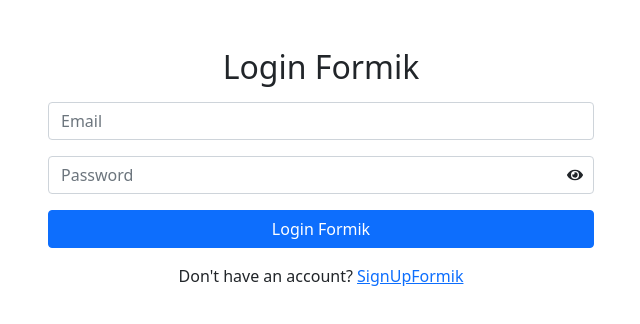
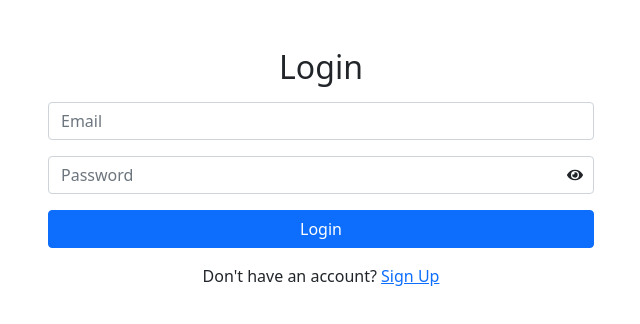
Before and after one commit to vivek-3293/login-signup-form, a React (Create React App) app: page / in a window 1280 px wide. Shown: the top 324 px of the page, without its empty margins (319-959 px from the left). Built offline with nearby package versions, Linux system fonts and the light colour scheme.

Commit message:
add loader , route changes

```diff
--- a/src/App.js
+++ b/src/App.js
@@ -3,6 +3,7 @@ import { BrowserRouter as Router, Routes, Route } from "react-router-dom";
 import Login from "./components/Login";
 import Signup from "./components/Signup";
 import "bootstrap/dist/css/bootstrap.min.css";
+import "../src/index.css";
 import Home from "./components/Home";
 import ProtectedRoute from "./components/ProtectedRoute";
 import { ToastContainer } from "react-toastify";
@@ -17,9 +18,9 @@ function App() {
       <AuthProvider>
         <div>
           <Routes>
-            {/* <Route path="/" element={<Login />} /> */}
-            <Route path="/" element={<LoginFormik />} />
-            {/* <Route path="/signup" element={<Signup />} /> */}
+            <Route path="/" element={<Login />} />
+            <Route path="/loginformik" element={<LoginFormik />} />
+            <Route path="/signup" element={<Signup />} />
             <Route path="/signupformik" element={<SignupFormik />} />
             <Route path="/home" element={ <ProtectedRoute>{" "}<Home />{" "}</ProtectedRoute>
               }
--- a/src/components/Home.js
+++ b/src/components/Home.js
@@ -20,7 +20,6 @@ const Home = () => {
       toast.success(response.data.message || "Logout Successful");
       logout();
     } catch (error) {
-      console.error("Logout Failed", error);
       toast.error(
         error.response?.data?.message || "Logout failed. Please try again."
       );
--- a/src/components/Login.js
+++ b/src/components/Login.js
@@ -1,6 +1,6 @@
 import React, { useState, useContext, useEffect } from "react";
 import { AuthContext } from "../context/AuthContext";
-import { Link, useNavigate } from "react-router-dom";
+import { Link } from "react-router-dom";
 import { toast } from "react-toastify";
 import { FaEye, FaEyeSlash } from "react-icons/fa";
 import axios from "axios";
@@ -10,8 +10,8 @@ const Login = () => {
   const [password, setPassword] = useState("");
   const [passwordVisible, setPasswordVisible] = useState(false);
   const [errors, setErrors] = useState({});
+  const [loading, setLoading] = useState(false);
   const { login } = useContext(AuthContext);
-  const navigate = useNavigate();
 
 
   const validateForm = (name, value) => {
@@ -56,6 +56,7 @@ const Login = () => {
       return;
     }
 
+      setLoading(true);
     try {
       const response = await axios.post("/api/auth/login/custom-validation", {
         email,
@@ -64,8 +65,8 @@ const Login = () => {
       login(response.data.accessToken);
       toast.success("Login Successful");
     } catch (error) {
-      console.log(error);
       toast.error("Invalid email or password.");
+      setLoading(false);
     }
   };
 
@@ -99,7 +100,7 @@ const Login = () => {
               />
 
               <span
-                className="pass-icon position-absulate"
+                className="pass-icon position-absolute"
                 onClick={togglePasswordVisibility}
               >
                 {passwordVisible ? <FaEyeSlash /> : <FaEye />}
@@ -110,7 +111,13 @@ const Login = () => {
             )}
 
             <button type="submit" className="btn btn-primary w-100">
-              Login
+            {loading ? (
+                <div className="spinner-border spinner-border-sm" role="status">
+                  <span className="sr-only">Loading...</span>
+                </div>
+              ) : (
+                "Login"
+              )}
             </button>
           </form>
           <p className="text-center mt-3">
--- a/src/components/Signup.js
+++ b/src/components/Signup.js
@@ -12,6 +12,7 @@ const Signup = () => {
   });
   const [passwordVisible, setPasswordVisible] = useState(false);
   const [message, setMessage] = useState("");
+  const [loading, setLoading] = useState(false);
   const [errors, setErrors] = useState({});
   const navigate = useNavigate();
 
@@ -20,7 +21,7 @@ const Signup = () => {
     if (name === "name") {
       if (!value.trim()) {
         errors = "Name is Required.";
-      } else if (!/^[a-zA-Z\s]+$/.test(value)) {
+      } else if (!/^[a-zA-Z0-9\s]+$/.test(value)) {
         errors = "Name should be in letters only.";
       }
     }
@@ -76,6 +77,7 @@ const Signup = () => {
 
     if (Object.values(allErrors).some((error) => error)) return;
 
+    setLoading(true);
     try {
       const response = await axios.post(
         "/api/auth/registration/custom-validation",
@@ -88,6 +90,7 @@ const Signup = () => {
       setMessage(
         error.response?.data?.error || "Registration failed. Please try again."
       );
+      setLoading(false);
     }
   };
 
@@ -131,7 +134,7 @@ const Signup = () => {
                 required
               />
               <span
-                className="pass-icon-signup position-absulate"
+                className="pass-icon-signup position-absolute"
                 onClick={togglePasswordVisibility}
               >
                 {passwordVisible ? <FaEyeSlash /> : <FaEye />}
@@ -142,7 +145,13 @@ const Signup = () => {
             )}
 
             <button type="submit" className="btn btn-primary w-100">
-              Sign Up
+              {loading ? (
+                <div className="spinner-border spinner-border-sm" role="status">
+                  <span className="sr-only">Loading...</span>
+                </div>
+              ) : (
+                "Sign Up"
+              )}
             </button>
           </form>
           <p className="text-center mt-3">
--- a/src/context/AuthContext.js
+++ b/src/context/AuthContext.js
@@ -27,6 +27,7 @@ export const AuthProvider = ({ children }) => {
     Cookies.remove("token");
     setAuth({ token: null });
     navigate("/")
+    // navigate("/loginformik")
   };
 
   // Refresh Token Function
--- a/src/formikComponents/LoginFormik.js
+++ b/src/formikComponents/LoginFormik.js
@@ -10,6 +10,7 @@ import * as Yup from "yup";
 function LoginFormik() {
   const { login } = useContext(AuthContext);
   const navigate = useNavigate();
+  const [loading, setLoading] = useState(false);
 
   const [passwordVisible, setPasswordVisible] = useState(false);
 
@@ -20,7 +21,7 @@ function LoginFormik() {
     password: Yup.string()
       .required("Password is Required.")
       .matches(
-        /^(?=.*[a-z])(?=.*[A-Z])(?=.*[0-9])(?=.*[!@#\$%\^&\*])(?=.{8,})/,
+        /^(?=.*[a-z])(?=.*[A-Z])(?=.*[0-9])(?=.*[!@#\$%\^&\*])(?=.{6,})/,
         "Enter Strong Password."
       ),
   });
@@ -33,6 +34,7 @@ function LoginFormik() {
 
     validationSchema: validationSchema,
     onSubmit: async (values) => {
+      setLoading(true);
       try {
         const response = await axios.post(
           "/api/auth/login/custom-validation",
@@ -43,6 +45,7 @@ function LoginFormik() {
         navigate("/home");
       } catch (error) {
         toast.error("Invalid email or password.");
+        setLoading(false);
       }
     },
   });
@@ -50,6 +53,7 @@ function LoginFormik() {
   const togglePasswordVisibility = () => {
     setPasswordVisible((prev) => !prev);
   };
+
   return (
     <div className="container mt-5">
       <div className="row justify-content-center">
@@ -93,9 +97,13 @@ function LoginFormik() {
               <p className="text-danger">{formik.errors.password}</p>
             )}
 
-            <button type="submit" className="btn btn-primary w-100">
-              Login Formik
-            </button>
+            {loading ? (
+              <div className="text-center">Loading...</div>
+            ) : (
+              <button type="submit" className="btn btn-primary w-100">
+                Login Formik
+              </button>
+            )}
           </form>
           <p className="text-center mt-3">
             Don't have an account? <Link to="/signupformik">SignUpFormik</Link>
--- a/src/formikComponents/SignupFormik.js
+++ b/src/formikComponents/SignupFormik.js
@@ -8,6 +8,7 @@ import { AuthContext } from "../context/AuthContext";
 import * as Yup from "yup";
 
 function SignupFormik() {
+  const [loading, setLoading] = useState(false);
   const { login } = useContext(AuthContext);
   const navigate = useNavigate();
   const [message, setMessage] = useState("");
@@ -18,12 +19,15 @@ function SignupFormik() {
     name: Yup.string().min(3).max(15).required("Name is Required."),
     email: Yup.string().email("Invalid Email.").required("Email is Required."),
     password: Yup.string()
-      .min(6, 'Password must be at least 6 characters')
-      .max(10, 'Password must not exceed 10 characters')
-      .matches(/[a-z]/, 'Password must contain at least one small letter')
-      .matches(/[A-Z]/, 'Password must contain at least one capital letter')
-      .matches(/\d/, 'Password must contain at least one number')
-      .matches(/[@!$%&*?]/, 'Password must contain at least one special character')
+      .min(6, "Password must be at least 6 characters")
+      .max(10, "Password must not exceed 10 characters")
+      .matches(/[a-z]/, "Password must contain at least one small letter")
+      .matches(/[A-Z]/, "Password must contain at least one capital letter")
+      .matches(/\d/, "Password must contain at least one number")
+      .matches(
+        /[@!$%&*?]/,
+        "Password must contain at least one special character"
+      )
       .required("Password is Required"),
   });
 
@@ -36,6 +40,7 @@ function SignupFormik() {
     validationSchema: validationSchema,
 
     onSubmit: async (values) => {
+      setLoading(true);
       try {
         const response = await axios.post(
           "/api/auth/registration/custom-validation",
@@ -50,6 +55,7 @@ function SignupFormik() {
           error.response?.data?.error ||
             "Registration failed. Please try again."
         );
+        setLoading(false);
       }
     },
   });
@@ -57,6 +63,7 @@ function SignupFormik() {
   const togglePasswordVisibility = () => {
     setPasswordVisible((prev) => !prev);
   };
+
   return (
     <div className="container mt-5">
       <div className="row justify-content-center">
@@ -113,9 +120,13 @@ function SignupFormik() {
               <p className="text-danger">{formik.errors.password}</p>
             )}
 
-            <button type="submit" className="btn btn-primary w-100">
-              Sign Up Formik
-            </button>
+            {loading ? (
+              <div className="text-center">Loading...</div>
+            ) : (
+              <button type="submit" className="btn btn-primary w-100">
+                Sign Up Formik
+              </button>
+            )}
           </form>
           <p className="text-center mt-3">
             Already have an account? <Link to="/">LoginFormik</Link>
--- a/src/index.css
+++ b/src/index.css
@@ -22,3 +22,8 @@ body {
   right: 2%;
   cursor: pointer;
 }
+.spinner-border{
+  width: 24px;
+  height: 24px;
+  border-width: 2px;
+}
```
Also changed, not shown: src/App.css (deleted, +0 -38 lines).
